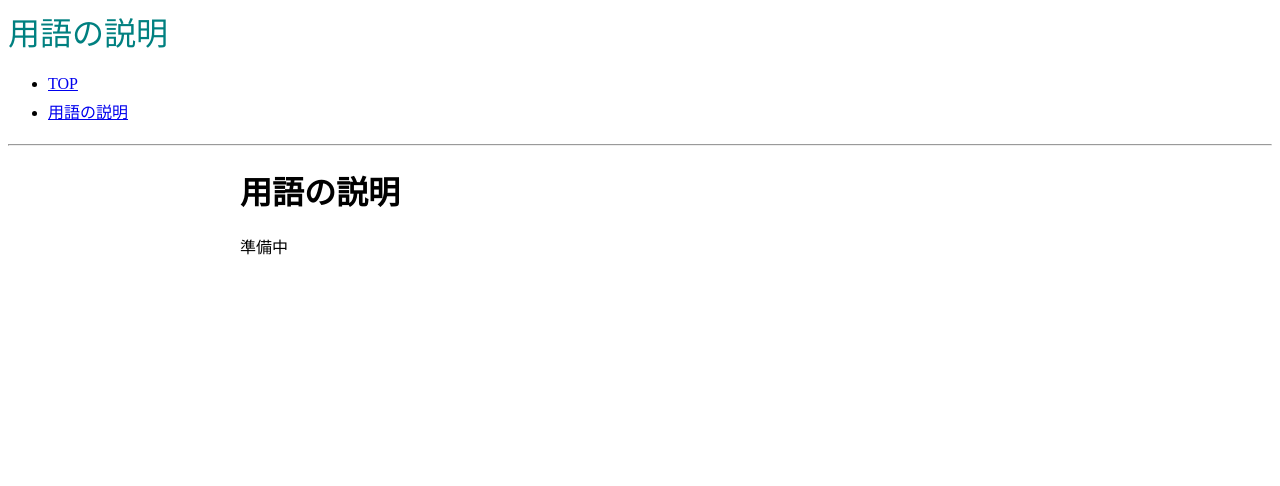
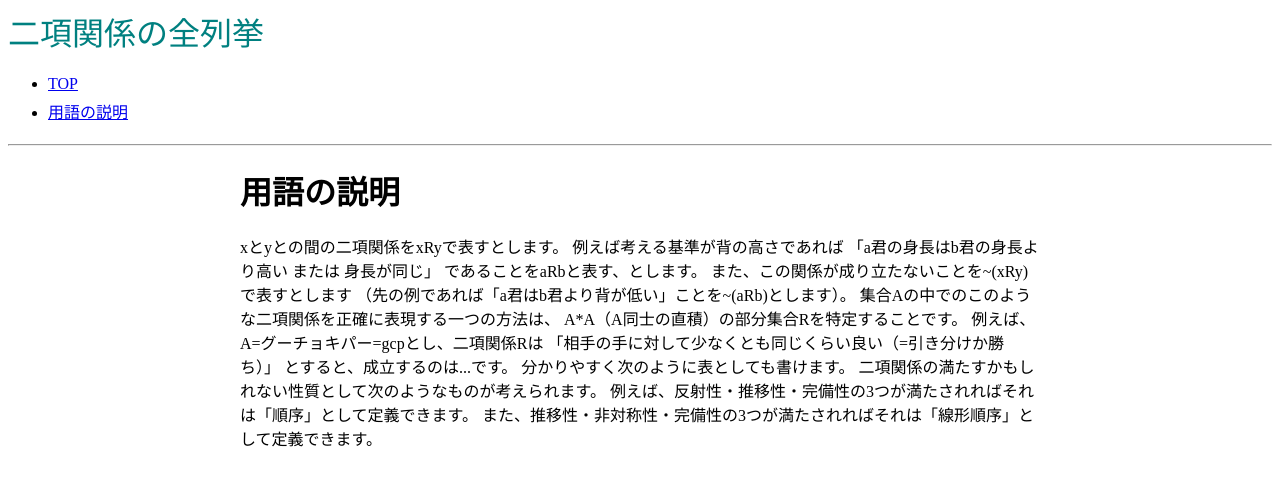
Before and after one commit to temmie-v/web-practice, a plain HTML site: page modeling_A.html in a window 1280 px wide. Drawn offline with Linux system fonts and the light colour scheme.

Commit message:
Write paragraph

```diff
--- a/modeling_A.html
+++ b/modeling_A.html
@@ -11,7 +11,7 @@
 
 <body>
     <div id="sitename">
-        用語の説明
+        二項関係の全列挙
     </div>
     <nav>
         <ul>
@@ -33,7 +33,24 @@
             用語の説明
         </h1>
         <p>
-            準備中
+            xとyとの間の二項関係をxRyで表すとします。
+            例えば考える基準が背の高さであれば
+            「a君の身長はb君の身長より高い または 身長が同じ」
+            であることをaRbと表す、とします。
+            また、この関係が成り立たないことを~(xRy)で表すとします
+            （先の例であれば「a君はb君より背が低い」ことを~(aRb)とします）。
+
+            集合Aの中でのこのような二項関係を正確に表現する一つの方法は、
+            A*A（A同士の直積）の部分集合Rを特定することです。
+            例えば、A=グーチョキパー=gcpとし、二項関係Rは
+            「相手の手に対して少なくとも同じくらい良い（=引き分けか勝ち）」
+            とすると、成立するのは...です。
+            分かりやすく次のように表としても書けます。
+
+            二項関係の満たすかもしれない性質として次のようなものが考えられます。
+
+            例えば、反射性・推移性・完備性の3つが満たされればそれは「順序」として定義できます。
+            また、推移性・非対称性・完備性の3つが満たされればそれは「線形順序」として定義できます。
         </p>
     </div>
 </body>
```
